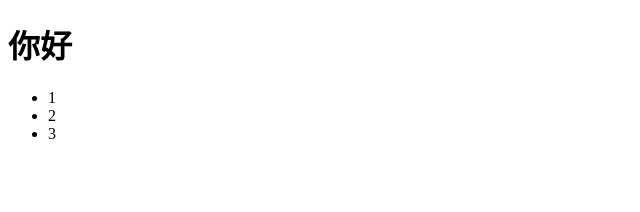
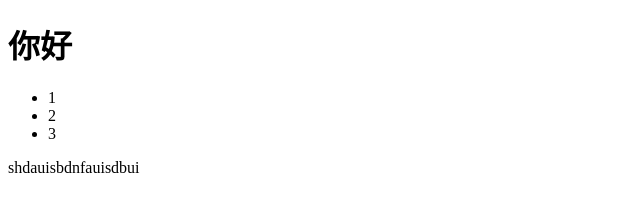
Before and after one commit to zhaosen8/zhaosen, a plain HTML site: page index.html in a window 1280 px wide. Shown: the whole page, without its empty margins (0-640 px from the left). Drawn offline with Linux system fonts and the light colour scheme.

Commit message:
添加了一篇文章

```diff
--- a/index.html
+++ b/index.html
@@ -15,6 +15,7 @@
         <li>2</li>
         <li>3</li>
     </ul>
+    <p>shdauisbdnfauisdbui</p>
 </body>
 
 </html>
```
